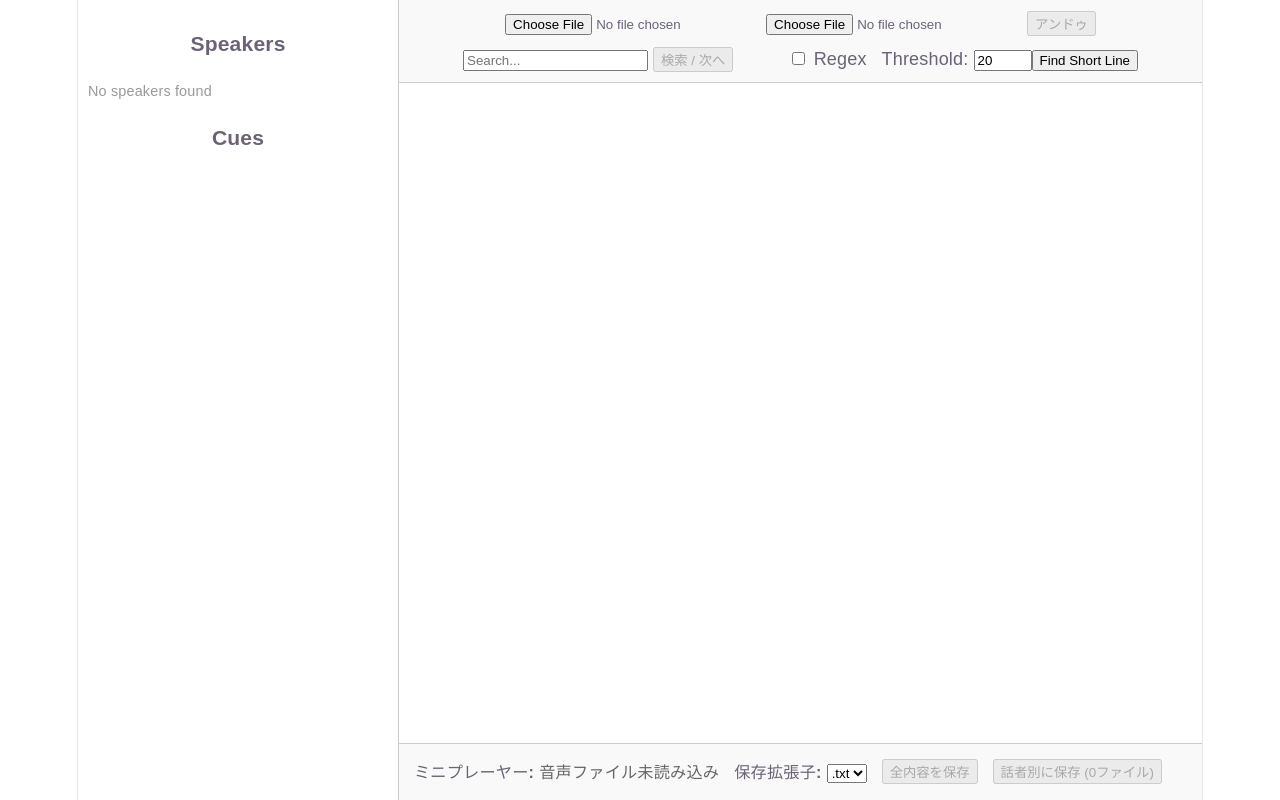
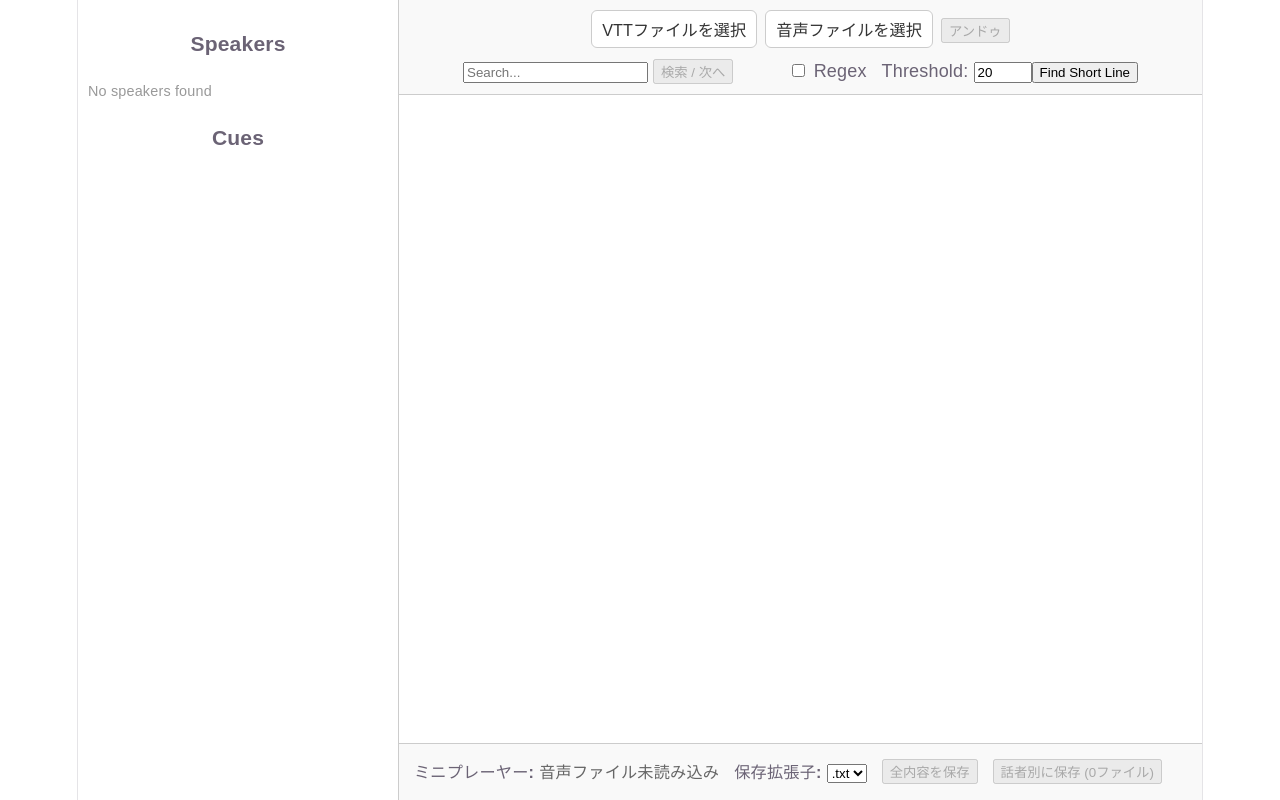
Before and after one commit to TakamiChie/vtt-editor, a React (Vite) app: page / in a window 1280 px wide. Built offline with nearby package versions, Linux system fonts and the light colour scheme.

Commit message:
ファイル選択UIをボタン化してVTT/音声を明確化

```diff
--- a/src/VttEditor.tsx
+++ b/src/VttEditor.tsx
@@ -30,6 +30,8 @@ const VttEditor: React.FC = () => {
   const [isPlaying, setIsPlaying] = useState(false);
   const scrollRef = useRef<{ [key: string]: HTMLDivElement | null }>({});
   const audioRef = useRef<HTMLAudioElement | null>(null);
+  const vttInputRef = useRef<HTMLInputElement | null>(null);
+  const audioInputRef = useRef<HTMLInputElement | null>(null);
 
   // Thresholdが変更されたらローカルストレージに保存
   useEffect(() => {
@@ -103,6 +105,16 @@ const VttEditor: React.FC = () => {
       reader.onload = (ev) => parseVtt(ev.target?.result as string);
       reader.readAsText(file);
     }
+  };
+
+  const fileSelectButtonStyle: React.CSSProperties = {
+    border: "1px solid #ccc",
+    background: "#fff",
+    color: "#333",
+    borderRadius: "6px",
+    padding: "6px 10px",
+    fontSize: "0.9em",
+    cursor: "pointer",
   };
 
   const handleAudioUpload = (e: React.ChangeEvent<HTMLInputElement>) => {
@@ -428,13 +440,32 @@ const VttEditor: React.FC = () => {
             background: "#f9f9f9",
           }}
         >
-          <input type="file" onChange={handleFileUpload} accept=".vtt,.txt" />
           <input
+            ref={vttInputRef}
+            type="file"
+            onChange={handleFileUpload}
+            accept=".vtt,.txt"
+            style={{ display: "none" }}
+          />
+          <button
+            onClick={() => vttInputRef.current?.click()}
+            style={fileSelectButtonStyle}
+          >
+            VTTファイルを選択
+          </button>
+          <input
+            ref={audioInputRef}
             type="file"
             onChange={handleAudioUpload}
             accept="audio/*"
-            style={{ marginLeft: "8px" }}
+            style={{ display: "none" }}
           />
+          <button
+            onClick={() => audioInputRef.current?.click()}
+            style={{ ...fileSelectButtonStyle, marginLeft: "8px" }}
+          >
+            音声ファイルを選択
+          </button>
           <button
             onClick={handleUndo}
             disabled={undoStack.length === 0}
```
